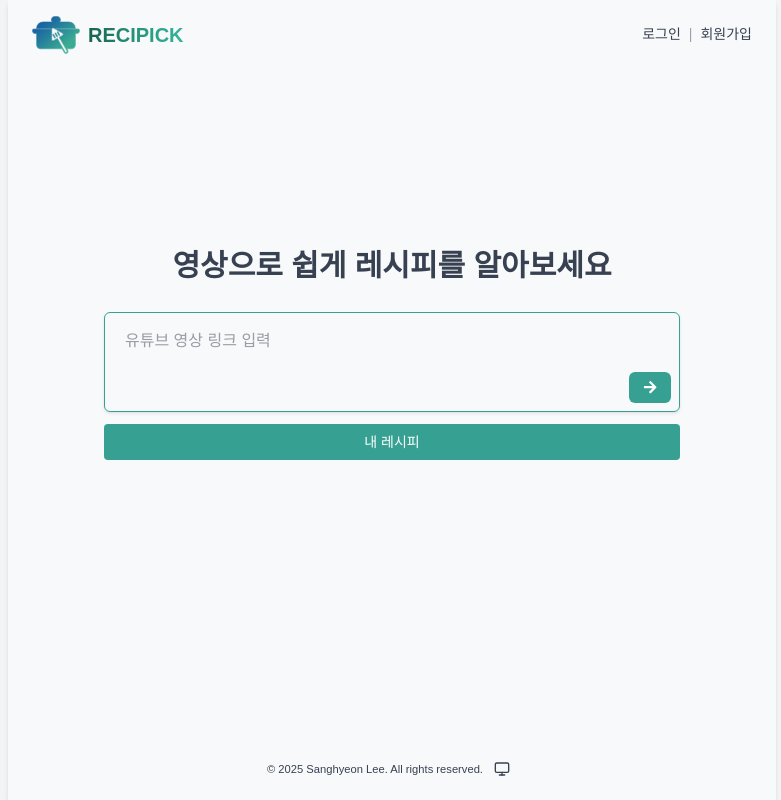
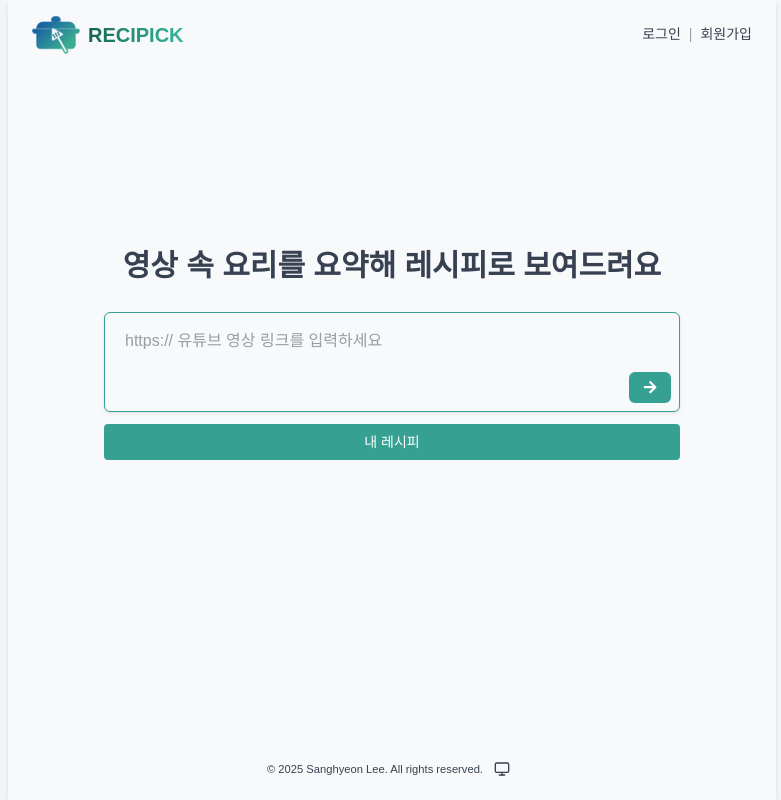
Before and after one commit to DN-Recipick/dn-recipick.github.io, a React (Vite) app: page / in a window 1280 px wide. Shown: the whole page, without its empty margins (248-1029 px from the left). Built offline with nearby package versions, Linux system fonts and the light colour scheme; no server answers; a web font is replaced by a local one.

Commit message:
refactor: 문구 및 placeholder 추가

```diff
--- a/src/features/RecipeLink/components/RecipeLinkForm.tsx
+++ b/src/features/RecipeLink/components/RecipeLinkForm.tsx
@@ -14,7 +14,7 @@ const RecipeLinkForm = () => {
         {...register('url')}
         error={errors.url?.message}
         className="focus:outline-0"
-        placeholder="유튜브 영상 링크 입력"
+        placeholder="https:// 유튜브 영상 링크를 입력하세요"
       />
       <div className="flex flex-row-reverse">
         <Button
--- a/src/pages/Home.tsx
+++ b/src/pages/Home.tsx
@@ -7,7 +7,7 @@ const Home = () => {
   return (
     <div className="full-page-center">
       <div className="max-w-xl w-full">
-        <h2 className="break-keep">영상으로 쉽게 레시피를 알아보세요</h2>
+        <h2 className="break-keep">영상 속 요리를 요약해 레시피로 보여드려요</h2>
         <RecipeLinkForm />
         <Link to={ROUTES.RECIPES}>
           <Button className="btn-primary w-full" text="내 레시피" />
```
